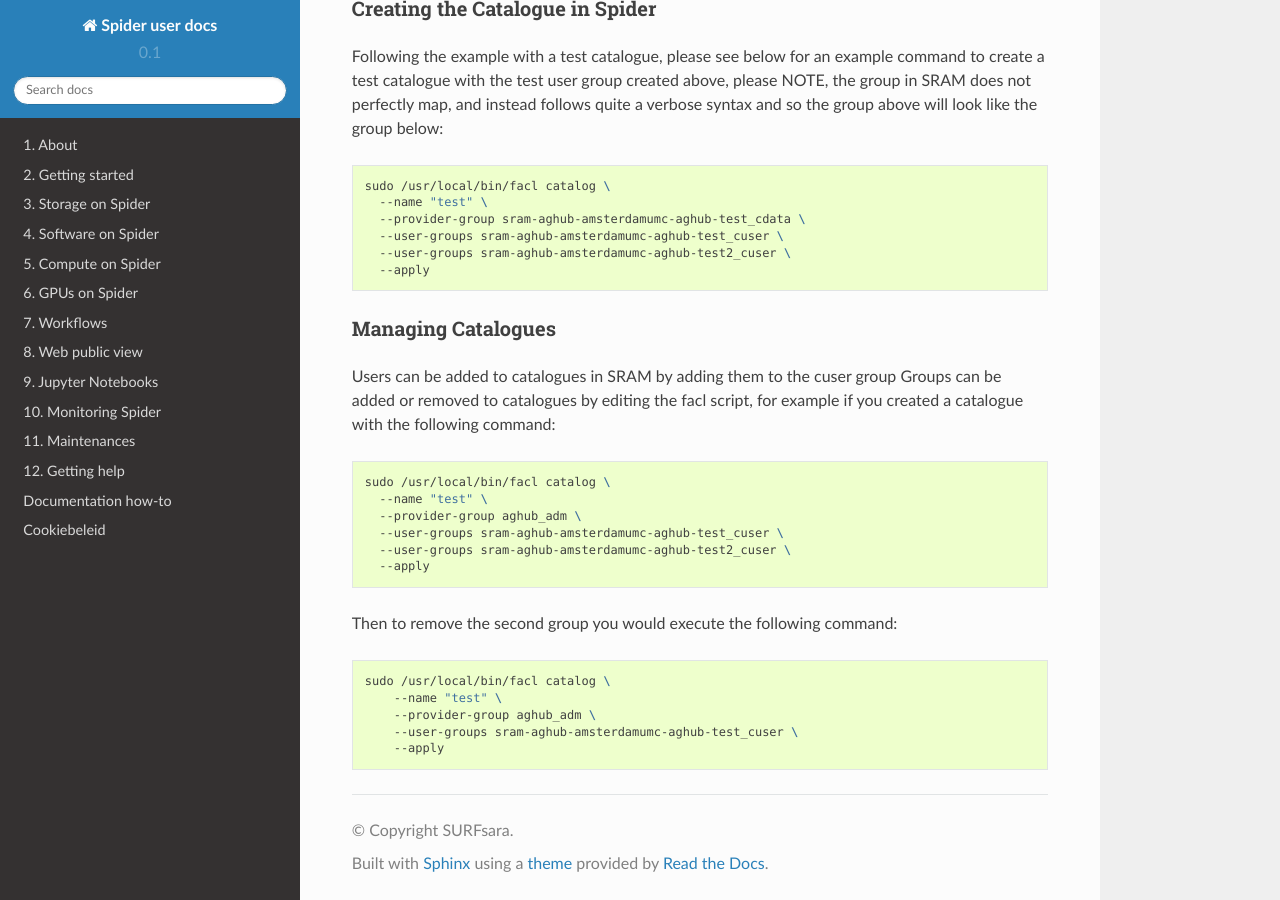
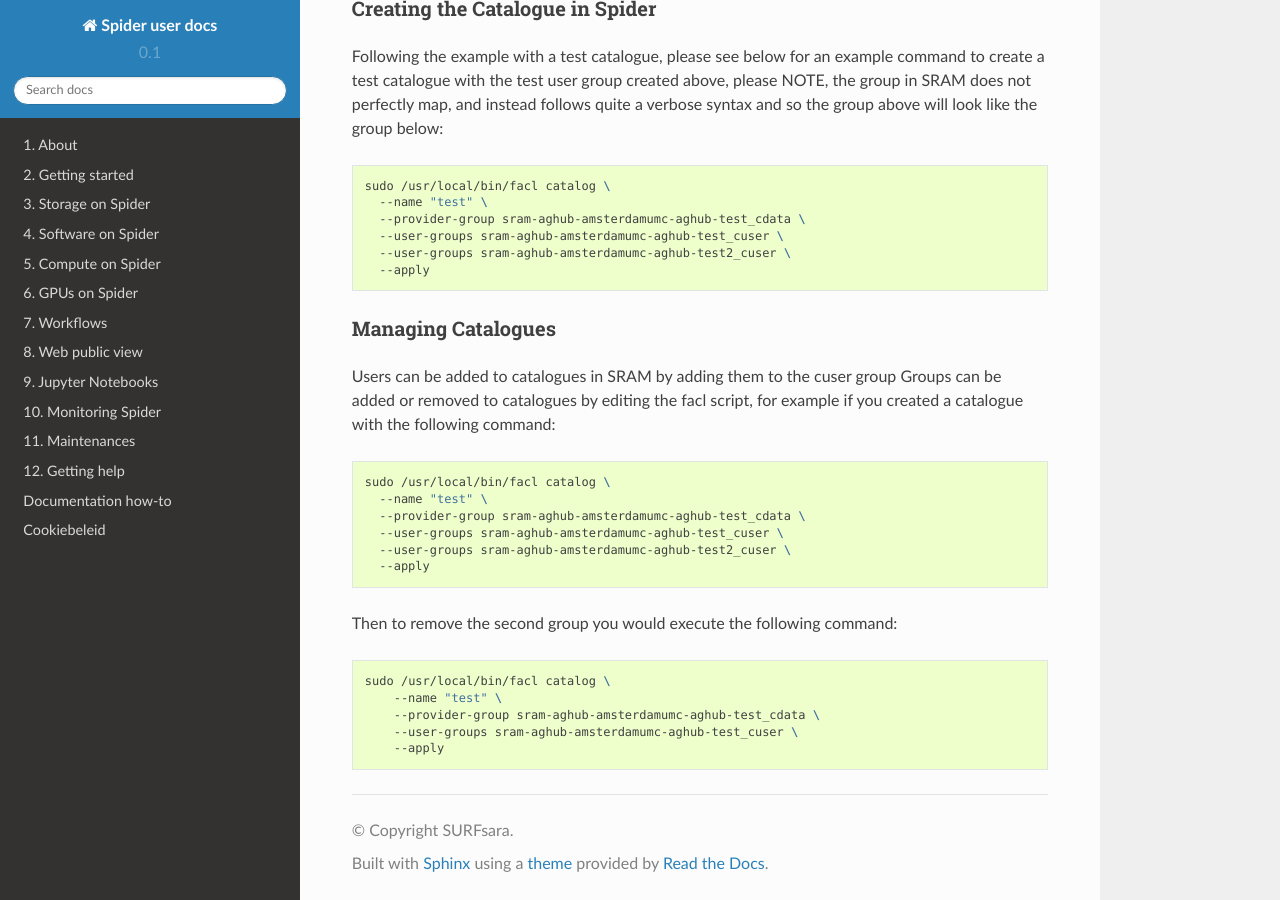
Before and after one commit to sara-nl/spiderdocs, a Sphinx documentation site: the page built from source/Pages/aghub/aghub_admin_catalog.rst, in a window 1280 px wide and 900 px high, scrolled down 1175 px. Built offline with Sphinx 7.4.7 and the Read the Docs theme 2.0.0, drawn with Linux system fonts in a browser that asks for light colours.

Commit message:
Update aghub_admin_catalog.rst

```diff
--- a/source/Pages/aghub/aghub_admin_catalog.rst
+++ b/source/Pages/aghub/aghub_admin_catalog.rst
@@ -78,7 +78,7 @@ Groups can be added or removed to catalogues by editing the facl script, for exa
 
   sudo /usr/local/bin/facl catalog \
     --name "test" \
-    --provider-group aghub_adm \
+    --provider-group sram-aghub-amsterdamumc-aghub-test_cdata \
     --user-groups sram-aghub-amsterdamumc-aghub-test_cuser \
     --user-groups sram-aghub-amsterdamumc-aghub-test2_cuser \
     --apply
@@ -89,6 +89,6 @@ Then to remove the second group you would execute the following command:
 
   sudo /usr/local/bin/facl catalog \
       --name "test" \
-      --provider-group aghub_adm \
+      --provider-group sram-aghub-amsterdamumc-aghub-test_cdata \
       --user-groups sram-aghub-amsterdamumc-aghub-test_cuser \
       --apply
```
